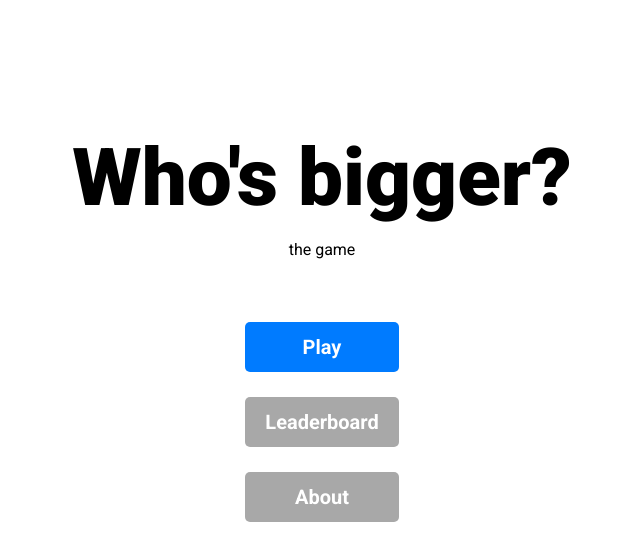
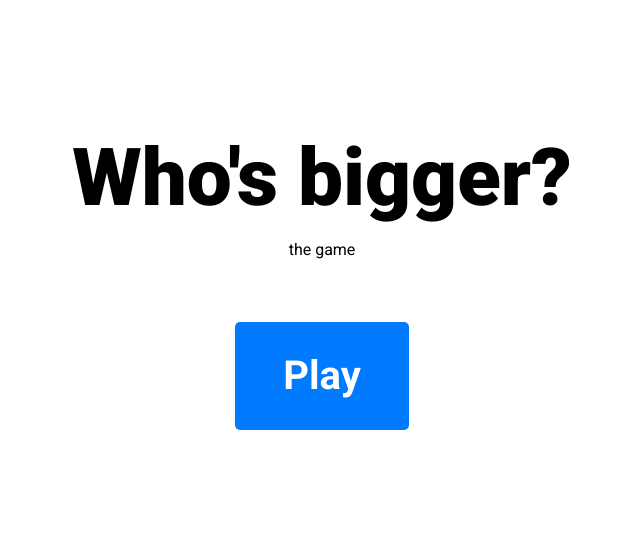
Before and after one commit to MartinJeanne/whosbigger-front, a React (Vite) app: page / in a window 1280 px wide. Shown: the top 560 px of the page, without its empty margins (318-958 px from the left). Built offline with nearby package versions, Linux system fonts and the light colour scheme.

Commit message:
one button on home page

```diff
--- a/src/component/Home.tsx
+++ b/src/component/Home.tsx
@@ -10,10 +10,13 @@ export default function Home() {
             </header>
 
             <div className="buttons">
-                <Link className='button ' to="/play">Play</Link>
-                <Link className='button disable' to="/leaderboard">Leaderboard</Link>
-                <Link className='button disable' to="/about">About</Link>
+                <Link className='button' to="/play">Play</Link>
             </div>
         </div>
     );
 }
+
+/*
+<Link className='button disable' to="/leaderboard">Leaderboard</Link>
+<Link className='button disable' to="/about">About</Link>
+*/
--- a/src/css/Home.css
+++ b/src/css/Home.css
@@ -31,8 +31,8 @@ h1 {
 
 .button {
     display: inline-block;
-    padding: 10px 20px;
-    font-size: 20px;
+    padding: 3vh 3.8vw;
+    font-size: 2.5em;
     /* Increased font size */
     font-weight: bold;
     color: white;
```
